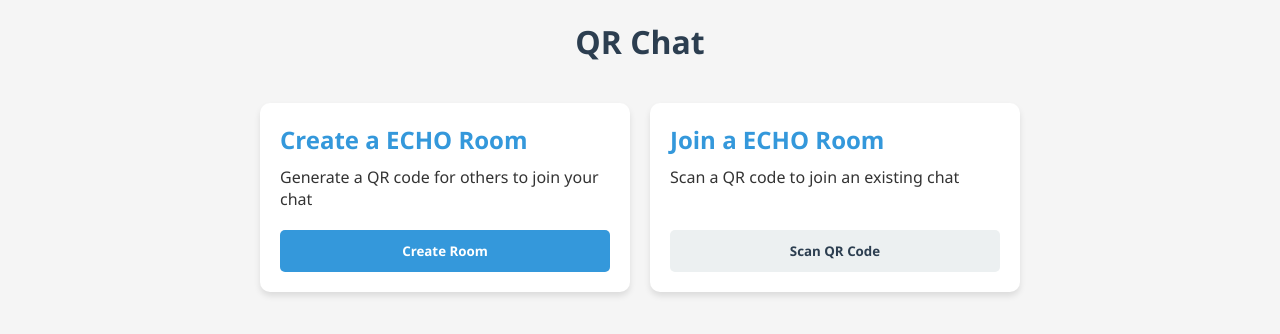
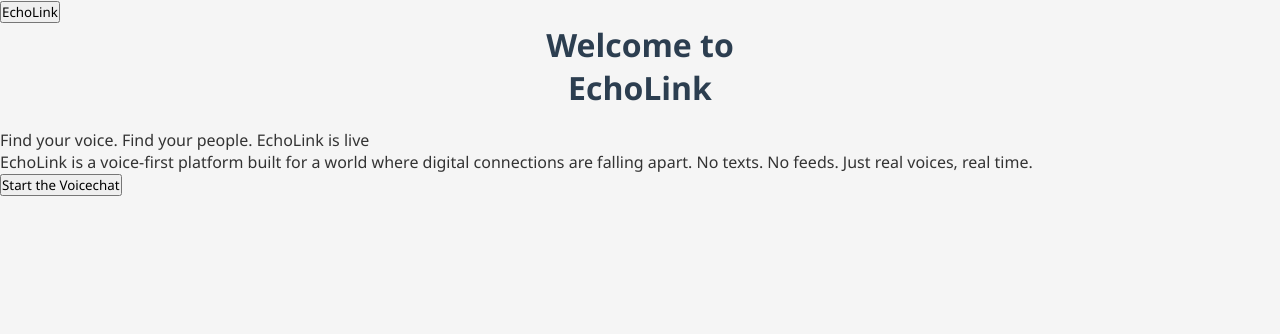
Before and after one commit to kashsuks/lockdown-winners, a website: page public/index.html in a window 1280 px wide. Drawn offline with nearby package versions, Linux system fonts and the light colour scheme; no server answers.

Commit message:
Front end editing

```diff
--- a/public/index.html
+++ b/public/index.html
@@ -7,8 +7,30 @@
   <link rel="stylesheet" href="styles.css">
 </head>
 <body>
+  <div class="landing-bg">
+    <div class="landing-nav">
+      <button id="nav-join-btn" class="nav-btn">EchoLink</button>
+    </div>
+    <div class="landing-content">
+      <div class="landing-text">
+        <h1 class="landing-title">Welcome to<br>EchoLink</h1>
+        <p class="landing-sub">Find your voice. Find your people. EchoLink is live</p>
+        <p class="landing-desc">EchoLink is a voice-first platform built for a world where digital connections are falling apart. No texts. No feeds. Just real voices, real time.</p>
+        <button id="landing-create-btn" class="landing-main-btn">Start the Voicechat</button>
+      </div>
+      <div class="landing-3d">
+        <!-- Decorative cubes, can be styled in CSS -->
+        <div class="cube cube1"></div>
+        <div class="cube cube2"></div>
+        <div class="cube cube3"></div>
+        <div class="cube cube4"></div>
+        <div class="cube cube5"></div>
+      </div>
+    </div>
+  </div>
+
   <div class="container">
-    <div id="welcome-screen" class="screen active">
+    <div id="welcome-screen" class="screen">
       <h1>QR Chat</h1>
       <div class="welcome-options">
         <div class="option">
```
